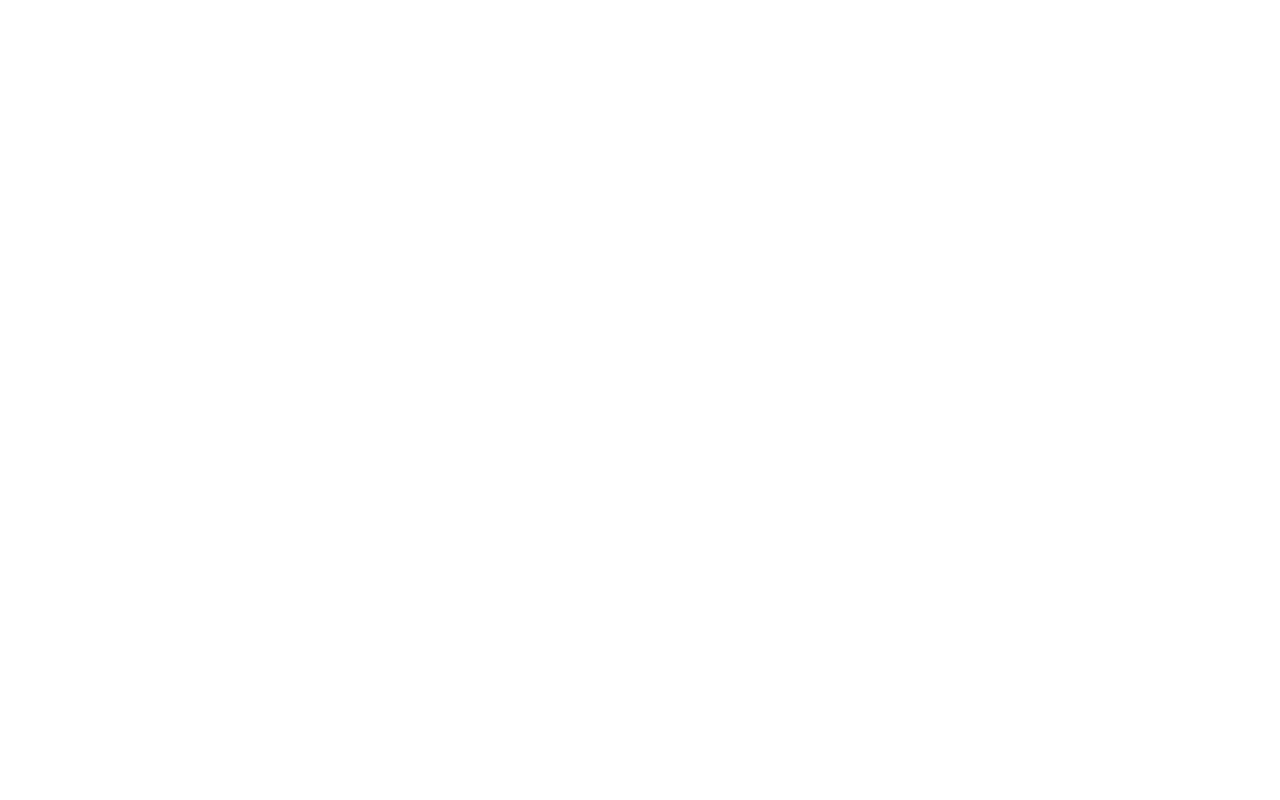
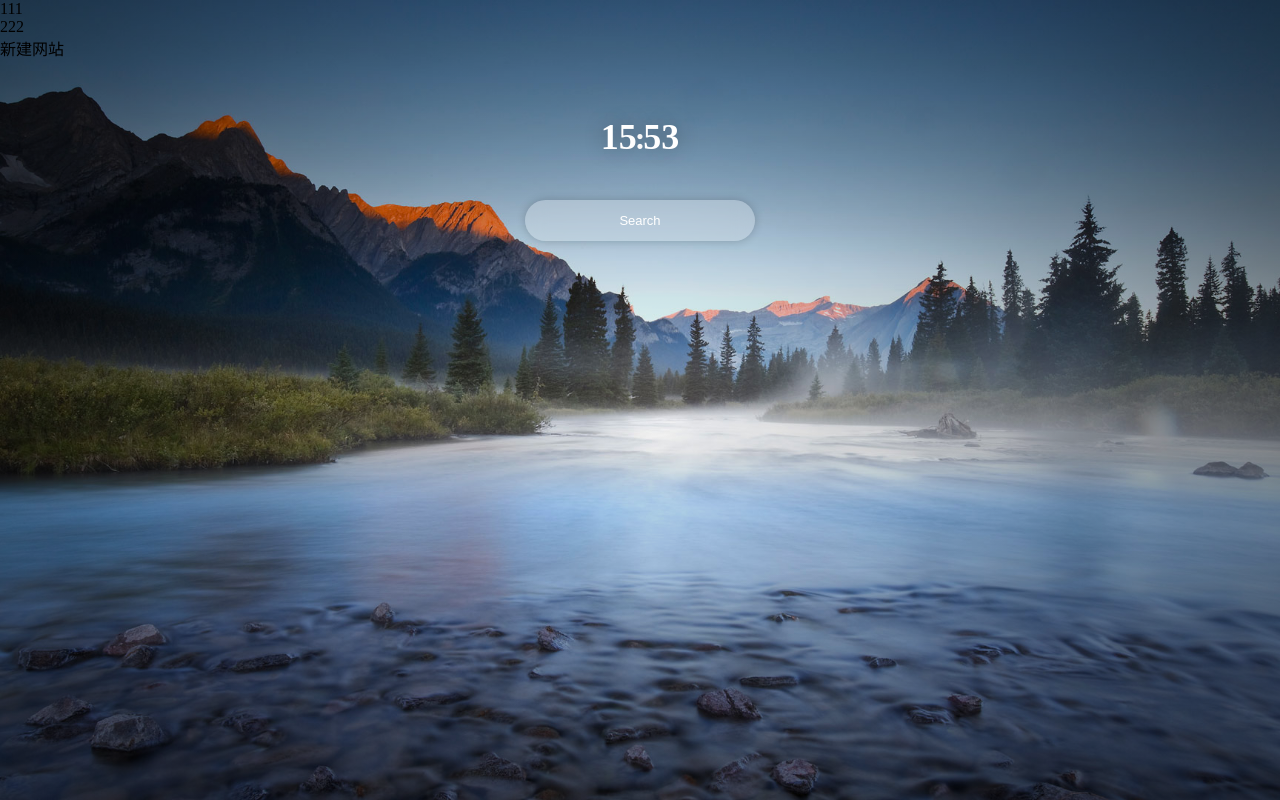
Before and after one commit to 1105946494/Navigation, a plain HTML site: page index.html in a window 1280 px wide. Drawn offline with Linux system fonts and the light colour scheme.

Commit message:
页面准备完成

```diff
--- a/index.html
+++ b/index.html
@@ -11,6 +11,38 @@
     <link rel="stylesheet" href="./style.css" />
   </head>
   <body>
+    <div class="cover">
+      <header class="globalHeader">
+        <h1 class="time">
+          <div class="shi"></div>
+          <span>:</span>
+          <div class="fen"></div>
+        </h1>
+        <input type="text" class="headerInput" placeholder="Search" />
+      </header>
+      <main class="globalMain">
+        <ul class="siteList">
+          <li>
+            <div class="site">
+              111
+              <div class="logo"></div>
+              <div class="link"></div>
+            </div>
+          </li>
+          <li>
+            <div class="site">
+              222
+              <div class="logo"></div>
+              <div class="link"></div>
+            </div>
+          </li>
+          <li>
+            新建网站
+            <div class="addButten"></div>
+          </li>
+        </ul>
+      </main>
+    </div>
     <script src="./main.js"></script>
   </body>
 </html>
--- a/main.js
+++ b/main.js
@@ -0,0 +1,28 @@
+window.onload = function () {
+  setTime();
+  let time = setInterval(function () {
+    setTime();
+  }, 5000);
+  window.onbeforeunload = function () {
+    window.clearInterval(time);
+  };
+};
+function setTime() {
+  let time = new Date();
+  let shi = time.getHours();
+  let fen = time.getMinutes();
+  if (fen < 10) {
+    fen = "0" + fen.toString();
+  }
+  document.querySelector(".shi").innerHTML = shi;
+  document.querySelector(".fen").innerHTML = fen;
+}
+let inputDown = document.querySelector(".headerInput");
+inputDown.onclick = function () {
+  inputDown.classList.add("inputDown");
+  inputDown.setAttribute("placeholder", "");
+};
+inputDown.onblur = function () {
+  inputDown.classList.remove("inputDown");
+  inputDown.setAttribute("placeholder", "Search");
+};
--- a/style.css
+++ b/style.css
@@ -0,0 +1,93 @@
+* {
+  box-sizing: border-box;
+  margin: 0;
+  padding: 0;
+}
+*::before,
+*::after {
+  box-sizing: border-box;
+}
+ul,
+li {
+  list-style: none;
+}
+body {
+  overflow: hidden;
+}
+.cover {
+  position: absolute;
+  width: 100%;
+  height: 100%;
+  z-index: -1;
+  background-image: radial-gradient(rgba(0, 0, 0, 0) 0, rgba(0, 0, 0, 0.5) 100%),
+    radial-gradient(rgba(0, 0, 0, 0) 33%, rgba(0, 0, 0, 0.3) 166%),
+    url(./images/背景.jpg);
+  background-size: cover;
+  background-repeat: no-repeat;
+  background-position: center;
+}
+.globalHeader {
+  display: flex;
+  justify-content: center;
+}
+.time {
+  text-align: center;
+  position: absolute;
+  top: 120px;
+  color: #fff;
+  z-index: 100;
+}
+.time > div {
+  display: inline;
+  font-size: 36px;
+  line-height: 20px;
+  text-shadow: 0 0 20px rgb(0 0 0 / 35%);
+  font-family: SimSun;
+}
+.time > .shi {
+  margin-right: -10px;
+}
+.time > .fen {
+  margin-left: -10px;
+}
+
+.headerInput {
+  position: absolute;
+  text-align: center;
+  top: 200px;
+  max-width: 80%;
+  padding: 13px 15px;
+  width: 230px;
+  font-size: small;
+  border-radius: 30px;
+  border-style: none;
+  outline: none;
+  box-shadow: rgb(0 0 0 / 20%) 0 0 10px;
+  transition: all 0.25s;
+  background-color: rgba(255, 255, 255, 0.25);
+  backdrop-filter: blur(10px);
+}
+.inputDown {
+  width: 530px;
+  background-color: white;
+}
+.headerInput::-webkit-input-placeholder {
+  color: white;
+}
+.globalMain {
+}
+.siteList {
+}
+.siteList > li {
+}
+.siteList .site {
+}
+.siteList .site > .logo {
+}
+.siteList .site > .link {
+}
+.siteList .addButten {
+}
+/* .cover:hover {
+  transform: scale(1.2);
+} */
```
Also changed, not shown: images/背景.jpg (added).
